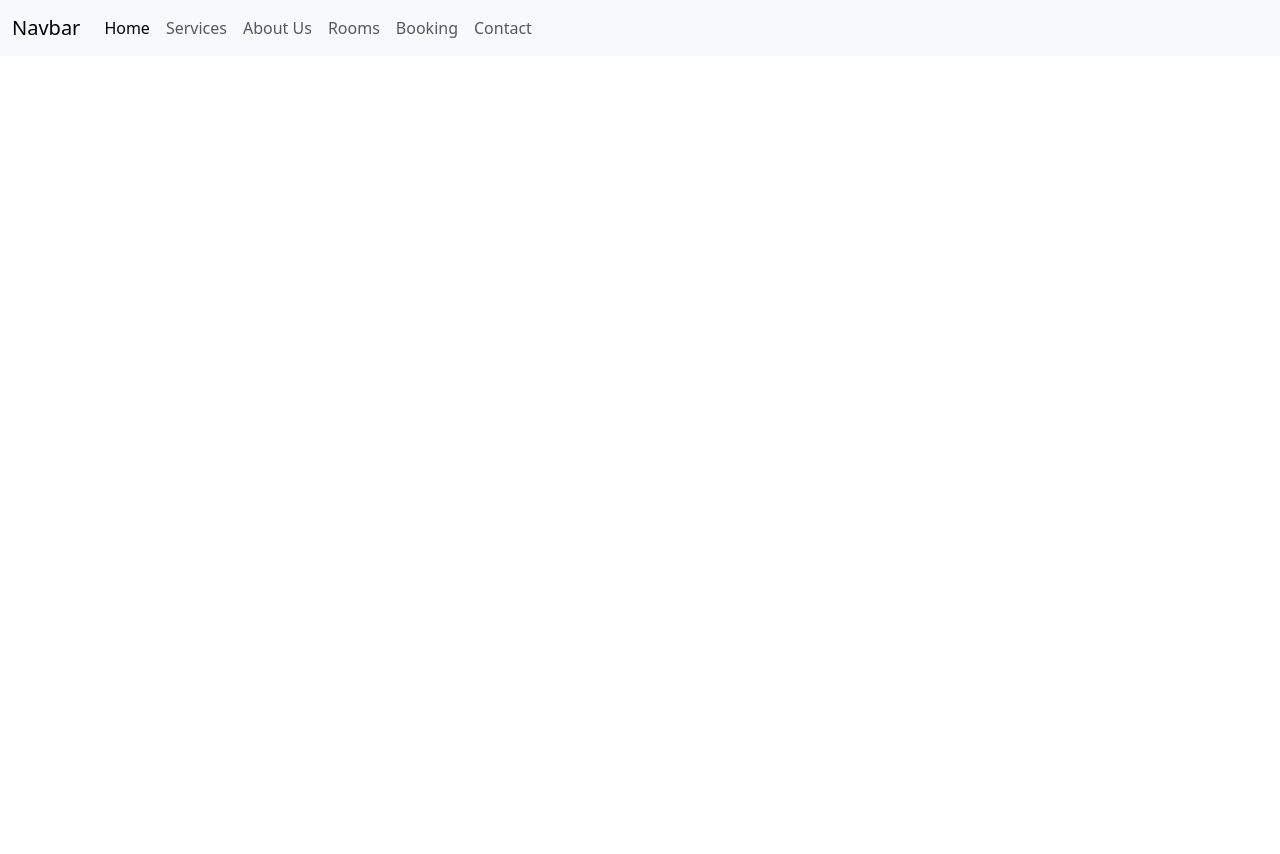
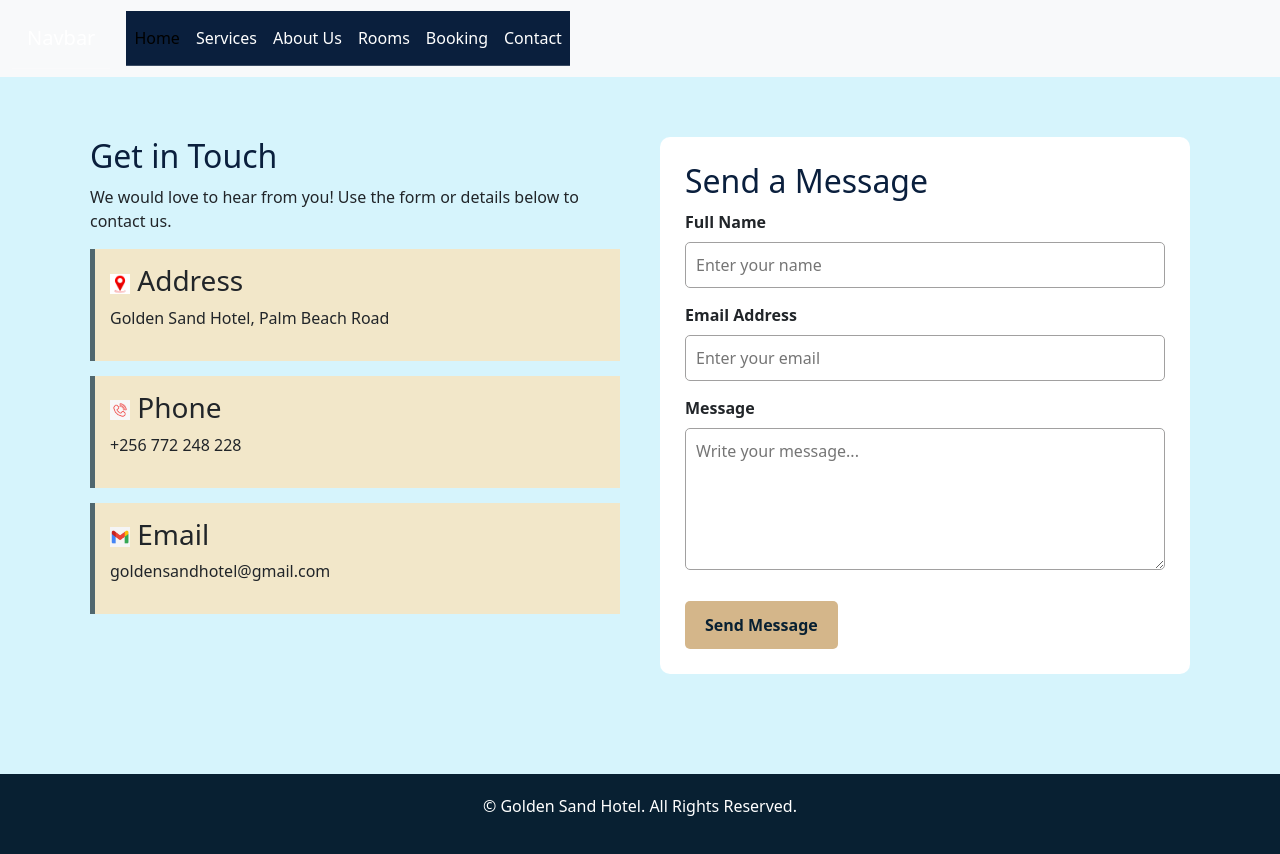
Before and after one commit to barbie76g/group-j-coursework-web, a plain HTML site: page contact/contact.html in a window 1280 px wide. Before the commit the page ends 800 px from the top, so only its background shows below. Drawn offline with nearby package versions, Linux system fonts and the light colour scheme.

Commit message:
added contact

```diff
--- a/contact/contact.html
+++ b/contact/contact.html
@@ -8,6 +8,7 @@
         integrity="sha384-sRIl4kxILFvY47J16cr9ZwB07vP4J8+LH7qKQnuqkuIAvNWLzeN8tE5YBujZqJLB" crossorigin="anonymous">
     <link rel="stylesheet" href="https://barbie76g.github.io/group-j-coursework-web/css/general.css">
     <link rel="stylesheet" href="https://barbie76g.github.io/group-j-coursework-web/css/contact.css">
+
 </head>
 <body>
 
@@ -43,5 +44,58 @@
         </div>
     </nav>
 
+    <section class="contact-section">
+    <div class="contact-container">
+
+
+      <div class="contact-info">
+        <h2>Get in Touch</h2>
+        <p>We would love to hear from you! Use the form or details below to contact us.</p>
+
+        <div class="info-box">
+          <h3><img src="https://barbie76g.github.io/group-j-coursework-web/images/contact/003.png" alt="" width="20px"> Address</h3>
+          <p>Golden Sand Hotel, Palm Beach Road</p>
+        </div>
+
+        <div class="info-box">
+          <h3><img src="https://barbie76g.github.io/group-j-coursework-web/images/contact/002.jpeg" alt="" width="20px"> Phone</h3>
+          <p>+256 772 248 228</p>
+        </div>
+
+        <div class="info-box">
+          <h3><img src="https://barbie76g.github.io/group-j-coursework-web/images/contact/001.jpeg" alt="" width="20px"> Email</h3>
+          <p>goldensandhotel@gmail.com</p>
+        </div>
+      </div>
+
+
+      <form id="contact-form" class="contact-form">
+        <h2>Send a Message</h2>
+
+        <label for="name">Full Name</label>
+        <input type="text" id="name" placeholder="Enter your name" />
+
+        <label for="email">Email Address</label>
+        <input type="email" id="email" placeholder="Enter your email" />
+
+        <label for="message">Message</label>
+        <textarea id="message" rows="5" placeholder="Write your message..."></textarea>
+
+        <p id="form-msg" class="form-msg"></p>
+
+        <button type="submit" class="btn">Send Message</button>
+      </form>
+    </div>
+  </section>
+
+  <footer class="footer">
+    <p>&copy; <span id="year"></span> Golden Sand Hotel. All Rights Reserved.</p>
+  </footer>
+
+
+  <script src="contactTwo.js" defer></script>
+
+
+
 </body>
 </html>
--- a/css/contact.css
+++ b/css/contact.css
@@ -0,0 +1,114 @@
+body{
+    margin:0px;
+    background-color: rgb(214, 244, 252);
+}
+
+.header {
+  width: auto;
+  flex-direction: row;
+  padding: 15px 40px;
+  background: #0a1f3d;
+  color: #f4d47c;
+  display: flex;
+  align-items: center;
+  justify-content: space-between;
+  top: 0;
+}
+.navbar {
+  transition: 0.3s;
+}
+.navbar ul{
+  list-style-type: none;
+  padding: 0px;
+  margin: 0px;
+  background-color:#0a1f3d;
+  overflow: hidden;
+  display: flex;
+
+
+}
+.navbar a{
+  color: white;
+  text-decoration:none;
+  padding:15px ;
+  display: block;
+  text-align: justify;
+  border-bottom: 1px solid rgba(255,255,255,0.2);
+
+}
+.logo {
+  font-size: 1.6rem;
+  font-weight: 700;
+}
+
+.logo span {
+  color: rgb(245, 245, 243);
+}
+.contact-section {
+  padding: 60px 40px;
+  display: flex;
+  justify-content: center;
+}
+.contact-container {
+  width: 100%;
+  max-width: 1100px;
+  display: grid;
+  grid-template-columns: repeat(auto-fit, minmax(350px, 1fr));
+  gap: 40px;
+}
+.contact-info h2,
+.contact-form h2 {
+  color: #0a1f3d;
+  margin-bottom: 10px;
+}
+.info-box {
+  background: #f2e7c9;
+  padding: 15px;
+  border-left: 5px solid rgb(80, 103, 110);
+  margin-bottom: 15px;
+  }
+  .contact-form {
+  background: white;
+  padding: 25px;
+  border-radius: 10px;
+  }
+  .contact-form label {
+  font-weight: 600;
+}
+.contact-form input,
+.contact-form textarea {
+  width: 100%;
+  padding: 10px;
+  margin: 8px 0 15px;
+  border: 1px solid #a1a0a0;
+  border-radius: 5px;
+}
+.btn {
+  background: #d4b68a;
+  color: #082032;
+  padding: 12px 20px;
+  border: none;
+  cursor: pointer;
+  border-radius: 5px;
+  font-weight: 600;
+  transition: 0.3s;
+}
+.btn:hover {
+  background: #f1d99b;
+}
+.navbar .active {
+  color: #f4d47c;
+}
+
+.form-msg {
+  margin-bottom: 10px;
+  color: red;
+  font-weight: 600;
+}
+.footer {
+  margin-top: 40px;
+  padding: 20px;
+  background: #082032;
+  color: white;
+  text-align: center;
+}
```
Also changed, not shown: images/contact/001.jpeg (added), images/contact/002.jpeg (added), images/contact/003.png (added).
